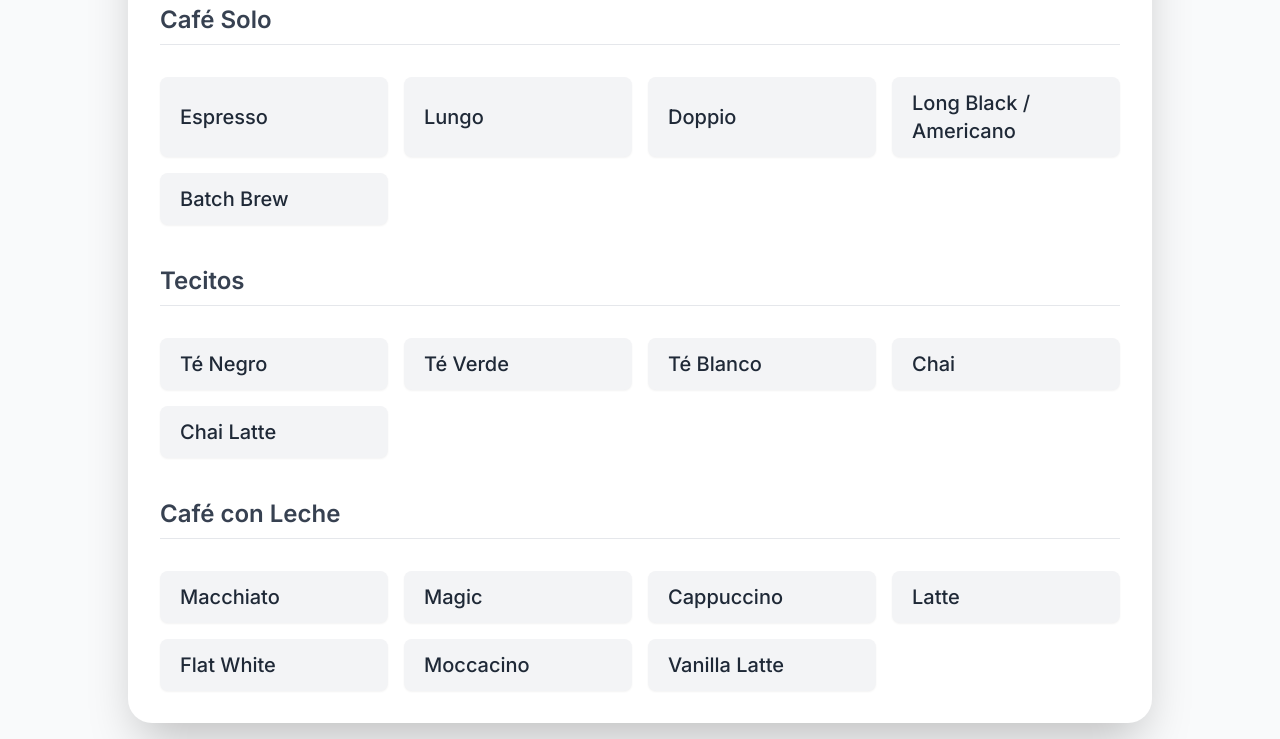
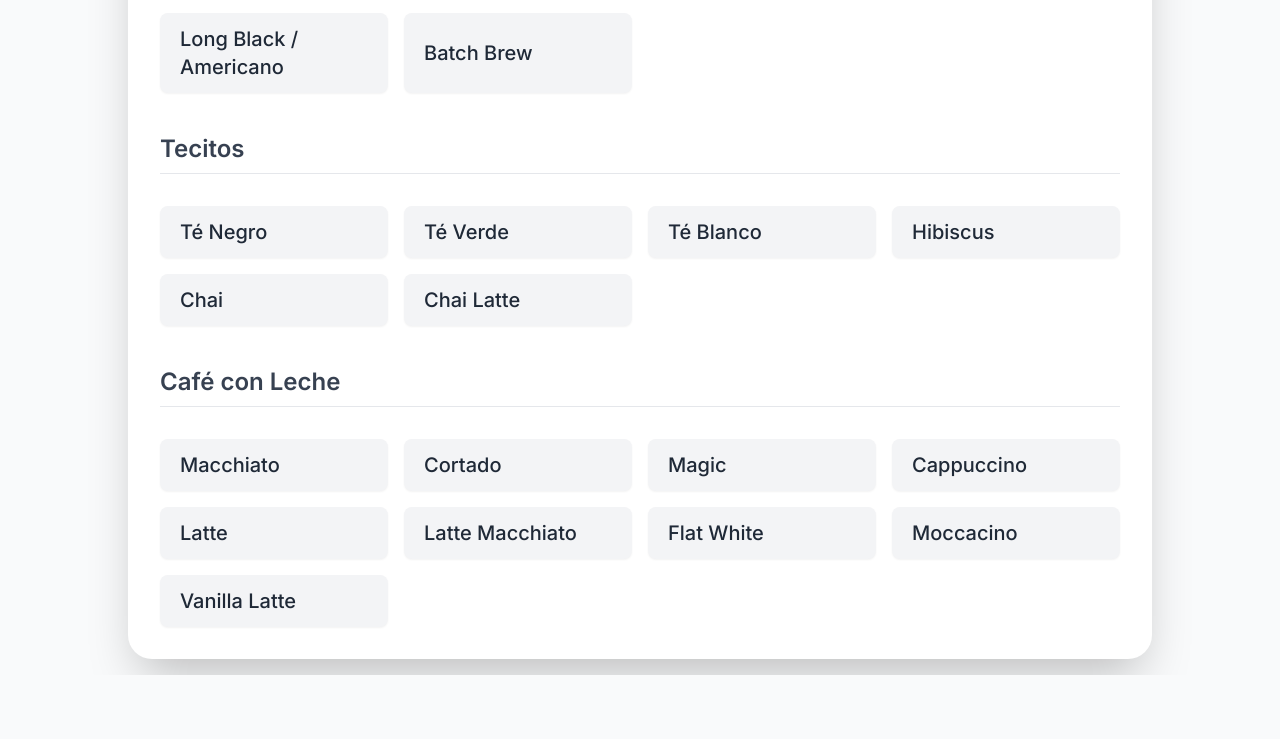
Before and after one commit to thisistincho-art/Bebidas, a plain HTML site: page index.html in a window 1280 px wide. Shown: the part 300-1039 px from the top of the page. After the commit the page ends 975 px from the top, so only its background shows below. Drawn offline with nearby package versions, Linux system fonts and the light colour scheme.

Commit message:
Update index.html

```diff
--- a/index.html
+++ b/index.html
@@ -62,14 +62,8 @@
 </head>
 <body class="flex flex-col items-center justify-center min-h-screen p-4 bg-gray-50 text-gray-800">
 
-    <!-- Encabezado -->
-    <header class="text-center mb-10 w-full max-w-4xl">
-        <h1 class="text-5xl lg:text-6xl font-light text-gray-900 mb-3 tracking-tight rounded-2xl p-4 bg-white shadow-lg">☕ Mi Cafetería Casera ☕</h1>
-        <p class="text-lg text-gray-500 font-extralight">¡Guía para tus preparaciones perfectas!</p>
-    </header>
-
     <!-- Contenido Principal: Menú y Detalles -->
-    <main class="w-full max-w-5xl bg-white p-8 rounded-3xl shadow-2xl flex flex-col lg:flex-row gap-10">
+    <main class="w-full max-w-5xl bg-white p-8 rounded-3xl shadow-2xl flex flex-col lg:flex-row gap-10 mt-10"> <!-- Añadido mt-10 para espacio superior -->
         <section class="flex-1">
             <h2 class="text-3xl font-semibold text-gray-800 mb-6 text-center">Menú de Bebidas</h2>
             <div id="menu-list" class="grid grid-cols-1 sm:grid-cols-2 lg:grid-cols-3 xl:grid-cols-4 gap-4">
@@ -82,6 +76,7 @@
             <h2 id="details-drink-name" class="text-3xl font-semibold text-gray-900 mb-4 tracking-wide"></h2>
             <div class="mb-6 text-gray-700 space-y-2 font-light">
                 <p id="details-barista-comment" class="text-lg italic text-gray-600 mb-2"></p> <!-- Comentario del barista -->
+                <p id="details-price" class="text-xl font-semibold text-gray-800 mb-2"></p> <!-- Precio de la bebida -->
                 <p id="details-proportions" class="text-base"></p>
                 <p id="details-other-info" class="text-sm opacity-80"></p>
             </div>
@@ -111,7 +106,8 @@
         const menuList = document.getElementById('menu-list');
         const drinkDetailsCard = document.getElementById('drink-details-card');
         const detailsDrinkName = document.getElementById('details-drink-name');
-        const detailsBaristaComment = document.getElementById('details-barista-comment'); // Nuevo elemento para el comentario
+        const detailsBaristaComment = document.getElementById('details-barista-comment');
+        const detailsPrice = document.getElementById('details-price'); // Nuevo elemento para el precio
         const detailsProportions = document.getElementById('details-proportions');
         const detailsOtherInfo = document.getElementById('details-other-info');
         const cupCoffeeFill = document.getElementById('cup-coffee-fill');
@@ -124,28 +120,32 @@
         let currentTimerDuration = 0;
         const BASE_ESPRESSO_SHOT = 30; // ml
 
-        // Definición de las bebidas con sus propiedades y COMENTARIOS DE BARISTA
+        // Definición de las bebidas con sus propiedades, COMENTARIOS DE BARISTA y PRECIOS
         const drinks = [
             // Café Solo
-            { group: 'Café Solo', id: 'espresso_solo', name: 'Espresso', type: 'coffee', espressoMl: BASE_ESPRESSO_SHOT, milkMl: 0, waterMl: 0, totalCupMl: 300, frothTimeSeconds: 30, cupCoffeeColor: '#4A2B1A', cupMilkColor: 'transparent', comment: 'El corazón de todo buen café, puro e intenso.', description: 'Un shot concentrado de café.' },
-            { group: 'Café Solo', id: 'lungo', name: 'Lungo', type: 'coffee', espressoMl: BASE_ESPRESSO_SHOT, milkMl: 0, waterMl: 60, totalCupMl: 300, frothTimeSeconds: 30, cupCoffeeColor: '#5A3D2B', cupMilkColor: 'transparent', comment: 'Un espresso más suave, con más agua para un trago largo.', description: 'Un espresso más largo con más agua.' },
-            { group: 'Café Solo', id: 'doppio', name: 'Doppio', type: 'coffee', espressoMl: BASE_ESPRESSO_SHOT * 2, milkMl: 0, waterMl: 0, totalCupMl: 300, frothTimeSeconds: 30, cupCoffeeColor: '#4A2B1A', cupMilkColor: 'transparent', comment: 'Doble energía para empezar bien el día.', description: 'Doble shot de espresso.' },
-            { group: 'Café Solo', id: 'long_black_americano', name: 'Long Black / Americano', type: 'coffee', espressoMl: BASE_ESPRESSO_SHOT, milkMl: 0, waterMl: 120, totalCupMl: 300, frothTimeSeconds: 30, cupCoffeeColor: '#5A3D2B', cupMilkColor: 'transparent', comment: 'Fuerte como un espresso, pero para disfrutar tranquilamente.', description: 'Espresso diluido con agua caliente.' },
-            { group: 'Café Solo', id: 'batch_brew', name: 'Batch Brew', type: 'coffee', espressoMl: 0, milkMl: 0, waterMl: 250, totalCupMl: 300, frothTimeSeconds: 0, cupCoffeeColor: '#6F4E37', cupMilkColor: 'transparent', comment: 'El café del día, siempre listo para un buen momento.', description: 'Café filtrado preparado en grandes cantidades.' },
+            { group: 'Café Solo', id: 'espresso_solo', name: 'Espresso', type: 'coffee', espressoMl: BASE_ESPRESSO_SHOT, milkMl: 0, waterMl: 0, totalCupMl: 300, frothTimeSeconds: 30, cupCoffeeColor: '#4A2B1A', cupMilkColor: 'transparent', comment: 'El corazón de todo buen café, puro e intenso.', price: 3500 },
+            { group: 'Café Solo', id: 'espresso_lungo', name: 'Espresso Lungo', type: 'coffee', espressoMl: BASE_ESPRESSO_SHOT, milkMl: 0, waterMl: 60, totalCupMl: 300, frothTimeSeconds: 30, cupCoffeeColor: '#5A3D2B', cupMilkColor: 'transparent', comment: 'Un espresso más suave, con más agua para un trago largo.', price: 3500 },
+            { group: 'Café Solo', id: 'doppio', name: 'Doppio', type: 'coffee', espressoMl: BASE_ESPRESSO_SHOT * 2, milkMl: 0, waterMl: 0, totalCupMl: 300, frothTimeSeconds: 30, cupCoffeeColor: '#4A2B1A', cupMilkColor: 'transparent', comment: 'Doble energía para empezar bien el día.', price: 3900 },
+            { group: 'Café Solo', id: 'doppio_lungo', name: 'Doppio Lungo', type: 'coffee', espressoMl: BASE_ESPRESSO_SHOT * 2, milkMl: 0, waterMl: 120, totalCupMl: 300, frothTimeSeconds: 30, cupCoffeeColor: '#5A3D2B', cupMilkColor: 'transparent', comment: 'Doble la intensidad de un lungo, para los que necesitan un extra de café.', price: 3900 },
+            { group: 'Café Solo', id: 'long_black_americano', name: 'Long Black / Americano', type: 'coffee', espressoMl: BASE_ESPRESSO_SHOT, milkMl: 0, waterMl: 120, totalCupMl: 300, frothTimeSeconds: 30, cupCoffeeColor: '#5A3D2B', cupMilkColor: 'transparent', comment: 'Fuerte como un espresso, pero para disfrutar tranquilamente.', price: 4200 },
+            { group: 'Café Solo', id: 'batch_brew', name: 'Batch Brew', type: 'coffee', espressoMl: 0, milkMl: 0, waterMl: 250, totalCupMl: 300, frothTimeSeconds: 0, cupCoffeeColor: '#6F4E37', cupMilkColor: 'transparent', comment: 'El café del día, siempre listo para un buen momento.', price: 4000 },
             // Tecitos
-            { group: 'Tecitos', id: 'black_tea', name: 'Té Negro', type: 'tea', teaBagG: 2, waterMl: 200, steepTimeSeconds: 240, totalCupMl: 300, cupTeaColor: '#8B4513', comment: 'Un clásico reconfortante, perfecto para cualquier momento.', description: 'Bolsita de té negro clásico.' },
-            { group: 'Tecitos', id: 'green_tea', name: 'Té Verde', type: 'tea', teaBagG: 2, waterMl: 200, steepTimeSeconds: 240, totalCupMl: 300, cupTeaColor: '#8FBC8F', comment: 'Ligero y refrescante, ideal para una pausa saludable.', description: 'Bolsita de té verde fresco.' },
-            { group: 'Tecitos', id: 'white_tea', name: 'Té Blanco', type: 'tea', teaBagG: 2, waterMl: 200, steepTimeSeconds: 240, totalCupMl: 300, cupTeaColor: '#E0BBE4', comment: 'Delicado y sutil, una experiencia de calma en cada sorbo.', description: 'Bolsita de té blanco delicado.' }, // Pastel purpura
-            { group: 'Tecitos', id: 'chai', name: 'Chai', type: 'tea', teaBagG: 2, waterMl: 200, steepTimeSeconds: 240, totalCupMl: 300, cupTeaColor: '#A0522D', comment: 'Un viaje a la India con cada sorbo, especias y calidez.', description: 'Bolsita de té Chai especiado.' }, // Marrón terroso
-            { group: 'Tecitos', id: 'chai_latte', name: 'Chai Latte', type: 'tea_with_milk', teaBagG: 2, waterMl: 100, milkMl: 150, steepTimeSeconds: 240, totalCupMl: 300, cupTeaColor: '#A0522D', cupMilkColor: '#FFFDD0', frothTimeSeconds: 30, comment: 'La calidez del chai con la cremosidad de la leche. ¡Una delicia!', description: 'Té Chai con leche espumada.' },
+            { group: 'Tecitos', id: 'black_tea', name: 'Té Negro', type: 'tea', teaBagG: 2, waterMl: 200, steepTimeSeconds: 240, totalCupMl: 300, cupTeaColor: '#8B4513', comment: 'Un clásico reconfortante, perfecto para cualquier momento.', price: 4000 },
+            { group: 'Tecitos', id: 'green_tea', name: 'Té Verde', type: 'tea', teaBagG: 2, waterMl: 200, steepTimeSeconds: 240, totalCupMl: 300, cupTeaColor: '#8FBC8F', comment: 'Ligero y refrescante, ideal para una pausa saludable.', price: 4000 },
+            { group: 'Tecitos', id: 'white_tea', name: 'Té Blanco', type: 'tea', teaBagG: 2, waterMl: 200, steepTimeSeconds: 240, totalCupMl: 300, cupTeaColor: '#E0BBE4', comment: 'Delicado y sutil, una experiencia de calma en cada sorbo.', price: 4000 },
+            { group: 'Tecitos', id: 'hibiscus_tea', name: 'Hibiscus', type: 'tea', teaBagG: 2, waterMl: 200, steepTimeSeconds: 240, totalCupMl: 300, cupTeaColor: '#D8BFD8', comment: 'Una infusión floral con un vibrante color y sabor único.', price: 4000 }, // Pastel lila
+            { group: 'Tecitos', id: 'chai', name: 'Chai', type: 'tea', teaBagG: 2, waterMl: 200, steepTimeSeconds: 240, totalCupMl: 300, cupTeaColor: '#A0522D', comment: 'Un viaje a la India con cada sorbo, especias y calidez.', price: 4000 },
+            { group: 'Tecitos', id: 'chai_latte', name: 'Chai Latte', type: 'tea_with_milk', teaBagG: 2, waterMl: 100, milkMl: 150, steepTimeSeconds: 240, totalCupMl: 300, cupTeaColor: '#A0522D', cupMilkColor: '#FFFDD0', frothTimeSeconds: 30, comment: 'La calidez del chai con la cremosidad de la leche. ¡Una delicia!', price: 4500 },
             // Café con Leche
-            { group: 'Café con Leche', id: 'macchiato', name: 'Macchiato', type: 'coffee', espressoMl: BASE_ESPRESSO_SHOT, milkMl: 10, totalCupMl: 300, frothTimeSeconds: 30, cupCoffeeColor: '#6F4E37', cupMilkColor: '#FFFDD0', comment: 'Un espresso con solo un toque de leche para suavizar.', description: 'Espresso "manchado" con un toque de leche.' },
-            { group: 'Café con Leche', id: 'magic', name: 'Magic', type: 'coffee', espressoMl: BASE_ESPRESSO_SHOT * 2, milkMl: 120, totalCupMl: 300, frothTimeSeconds: 30, cupCoffeeColor: '#6F4E37', cupMilkColor: '#FFFDD0', comment: 'Doble shot y leche microespumada, suave y fuerte a la vez.', description: 'Doble ristretto con leche cremosa (estilo australiano).' },
-            { group: 'Café con Leche', id: 'cappuccino_milk', name: 'Cappuccino', type: 'coffee', espressoMl: BASE_ESPRESSO_SHOT, milkMl: 150, totalCupMl: 300, frothTimeSeconds: 30, cupCoffeeColor: '#5A3D2B', cupMilkColor: '#FFFDD0', comment: 'El clásico por excelencia, con esa capa perfecta de espuma.', description: 'Espresso con leche y mucha espuma.' },
-            { group: 'Café con Leche', id: 'latte_milk', name: 'Latte', type: 'coffee', espressoMl: BASE_ESPRESSO_SHOT, milkMl: 200, totalCupMl: 300, frothTimeSeconds: 30, cupCoffeeColor: '#7B5E4F', cupMilkColor: '#FFFDD0', comment: 'Suave y cremoso, ideal para disfrutar de la leche con un toque de café.', description: 'Espresso con leche suave.' },
-            { group: 'Café con Leche', id: 'flat_white', name: 'Flat White', type: 'coffee', espressoMl: BASE_ESPRESSO_SHOT * 2, milkMl: 120, totalCupMl: 300, frothTimeSeconds: 30, cupCoffeeColor: '#6F4E37', cupMilkColor: '#FFFDD0', comment: 'Sin espuma excesiva, solo la combinación perfecta de café y leche.', description: 'Doble ristretto con leche microespumada.' },
-            { group: 'Café con Leche', id: 'moccacino', name: 'Moccacino', type: 'coffee', espressoMl: BASE_ESPRESSO_SHOT, milkMl: 180, totalCupMl: 300, frothTimeSeconds: 30, cupCoffeeColor: '#3A2012', cupMilkColor: '#FFFDD0', comment: 'El abrazo dulce del café y el chocolate, pura indulgencia.', description: 'Espresso, chocolate y leche espumada.' }, // Color más oscuro para base de chocolate
-            { group: 'Café con Leche', id: 'vanilla_latte', name: 'Vanilla Latte', type: 'coffee', espressoMl: BASE_ESPRESSO_SHOT, milkMl: 200, totalCupMl: 300, frothTimeSeconds: 30, cupCoffeeColor: '#7B5E4F', cupMilkColor: '#FFFDD0', comment: 'El latte que conoces, pero con ese toque dulce y aromático de vainilla.', description: 'Latte con un toque de vainilla.' },
+            { group: 'Café con Leche', id: 'macchiato', name: 'Macchiato', type: 'coffee', espressoMl: BASE_ESPRESSO_SHOT, milkMl: 10, totalCupMl: 300, frothTimeSeconds: 30, cupCoffeeColor: '#6F4E37', cupMilkColor: '#FFFDD0', comment: 'Un espresso con solo un toque de leche para suavizar.', price: 3900 },
+            { group: 'Café con Leche', id: 'cortado', name: 'Cortado', type: 'coffee', espressoMl: BASE_ESPRESSO_SHOT, milkMl: 30, totalCupMl: 300, frothTimeSeconds: 30, cupCoffeeColor: '#6F4E37', cupMilkColor: '#FFFDD0', comment: 'Un espresso con un toque de leche y un poco de espuma, perfecto para el día a día.', price: 3900 },
+            { group: 'Café con Leche', id: 'magic', name: 'Magic', type: 'coffee', espressoMl: BASE_ESPRESSO_SHOT * 2, milkMl: 120, totalCupMl: 300, frothTimeSeconds: 30, cupCoffeeColor: '#6F4E37', cupMilkColor: '#FFFDD0', comment: 'Doble shot y leche microespumada, suave y fuerte a la vez.', price: 4500 },
+            { group: 'Café con Leche', id: 'cappuccino_milk', name: 'Cappuccino', type: 'coffee', espressoMl: BASE_ESPRESSO_SHOT, milkMl: 150, totalCupMl: 300, frothTimeSeconds: 30, cupCoffeeColor: '#5A3D2B', cupMilkColor: '#FFFDD0', comment: 'El clásico por excelencia, con esa capa perfecta de espuma.', price: 4600 },
+            { group: 'Café con Leche', id: 'latte_milk', name: 'Latte', type: 'coffee', espressoMl: BASE_ESPRESSO_SHOT, milkMl: 200, totalCupMl: 300, frothTimeSeconds: 30, cupCoffeeColor: '#7B5E4F', cupMilkColor: '#FFFDD0', comment: 'Suave y cremoso, ideal para disfrutar de la leche con un toque de café.', price: 4500 },
+            { group: 'Café con Leche', id: 'latte_macchiato', name: 'Latte Macchiato', type: 'coffee', espressoMl: BASE_ESPRESSO_SHOT, milkMl: 220, totalCupMl: 300, frothTimeSeconds: 30, cupCoffeeColor: '#7B5E4F', cupMilkColor: '#FFFDD0', comment: 'Leche espumada con un toque de espresso, mostrando sus hermosas capas.', price: 4500 },
+            { group: 'Café con Leche', id: 'flat_white', name: 'Flat White', type: 'coffee', espressoMl: BASE_ESPRESSO_SHOT * 2, milkMl: 120, totalCupMl: 300, frothTimeSeconds: 30, cupCoffeeColor: '#6F4E37', cupMilkColor: '#FFFDD0', comment: 'Sin espuma excesiva, solo la combinación perfecta de café y leche.', price: 4800 },
+            { group: 'Café con Leche', id: 'moccacino', name: 'Moccacino', type: 'coffee', espressoMl: BASE_ESPRESSO_SHOT, milkMl: 180, totalCupMl: 300, frothTimeSeconds: 30, cupCoffeeColor: '#3A2012', cupMilkColor: '#FFFDD0', comment: 'El abrazo dulce del café y el chocolate, pura indulgencia.', price: 5000 },
+            { group: 'Café con Leche', id: 'vanilla_latte', name: 'Vanilla Latte', type: 'coffee', espressoMl: BASE_ESPRESSO_SHOT, milkMl: 200, totalCupMl: 300, frothTimeSeconds: 30, cupCoffeeColor: '#7B5E4F', cupMilkColor: '#FFFDD0', comment: 'El latte que conoces, pero con ese toque dulce y aromático de vainilla.', price: 5000 },
         ];
 
         // Función para renderizar el menú agrupado por categorías
@@ -179,6 +179,7 @@
             drinkDetailsCard.classList.add('flex'); // Asegurarse de que esté en flex para centrar contenido
 
             detailsBaristaComment.textContent = `"${drink.comment}"`; // Mostrar el comentario del barista
+            detailsPrice.textContent = `Precio: $${drink.price.toLocaleString('es-AR')}`; // Mostrar el precio
 
             // Limpiar estilos previos de la taza
             cupCoffeeFill.style.height = '0%';
@@ -204,6 +205,16 @@
                 const milkHeightInFill = (milkMl / liquidMl) * totalFillHeight;
                 const waterHeightInFill = (waterMl / liquidMl) * totalFillHeight;
 
+                // Para Latte Macchiato, la leche va primero, luego el café
+                if (drink.id === 'latte_macchiato') {
+                    cupMilkFill.style.height = `${milkHeightInFill}%`;
+                    cupMilkFill.style.backgroundColor = drink.cupMilkColor;
+                    cupMilkFill.style.bottom = '0%';
+
+                    cupCoffeeFill.style.height = `${espressoHeightInFill}%`;
+                    cupCoffeeFill.style.backgroundColor = drink.cupCoffeeColor;
+                    cupCoffeeFill.style.bottom = `${milkHeightInFill}%`; // Café sobre la leche
+                } else {
                     cupCoffeeFill.style.height = `${espressoHeightInFill + waterHeightInFill}%`; // Café y agua en la capa de abajo
                     cupCoffeeFill.style.backgroundColor = drink.cupCoffeeColor;
                     cupCoffeeFill.style.bottom = '0%';
@@ -215,6 +226,7 @@
                     } else {
                         cupMilkFill.style.height = '0%';
                         cupMilkFill.style.backgroundColor = 'transparent';
+                    }
                 }
 
                 timerLabel.textContent = 'Temporizador de Batido:';
```
Lines whose indentation alone changed are shown as unchanged.
